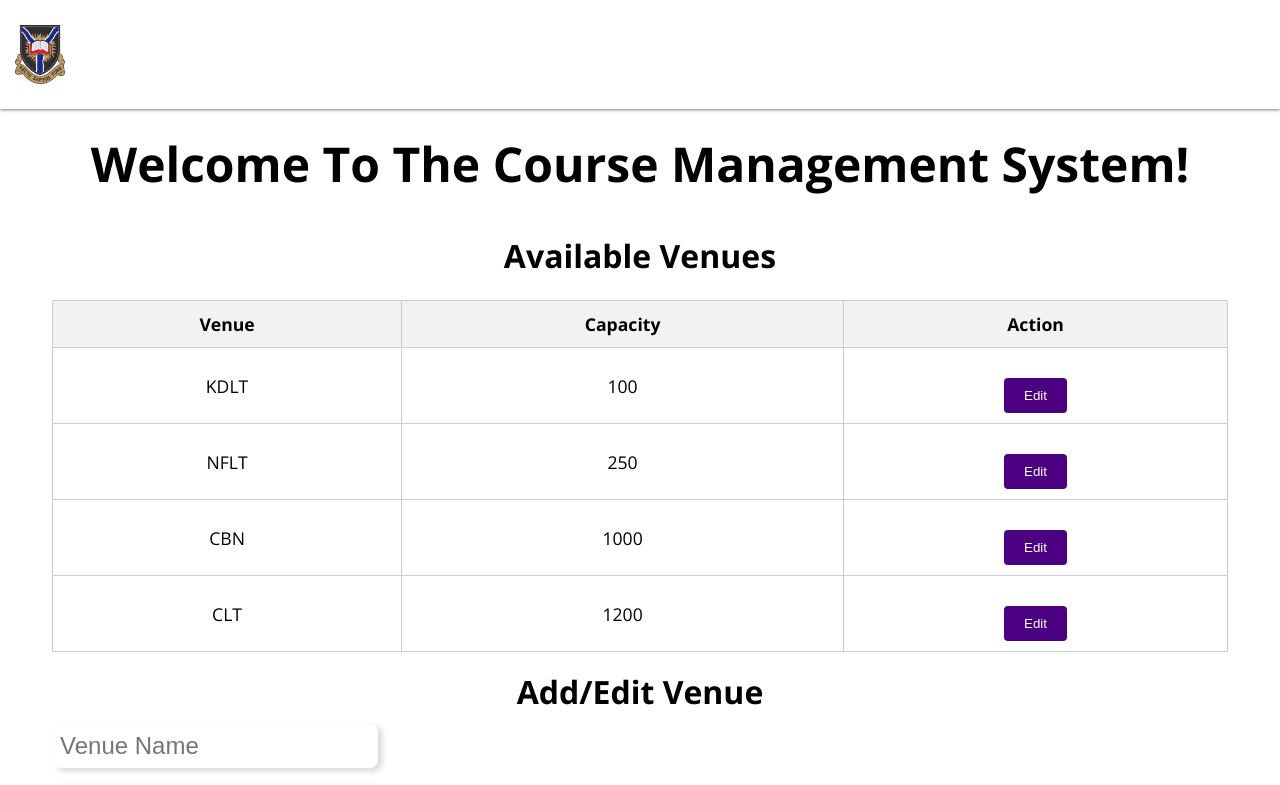
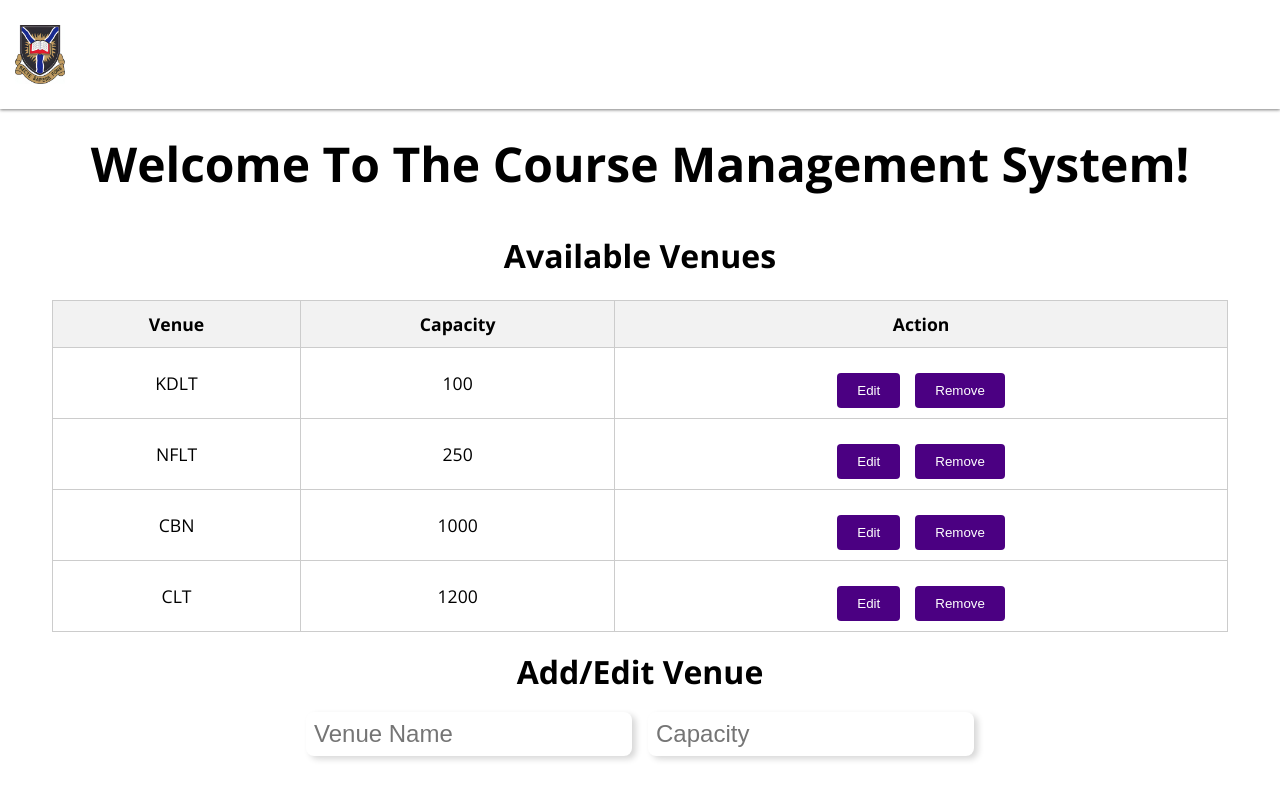
Before and after one commit to devLipeunim/cms-ui, a React (Vite) app: page / in a window 1280 px wide. Shown: the top 785 px of the page. Built offline with nearby package versions, Linux system fonts and the light colour scheme.

Commit message:
New Styling

```diff
--- a/src/index.css
+++ b/src/index.css
@@ -113,7 +113,7 @@ h3 {
 }
 
 button {
-  margin-top: 20px;
+  margin-top: 15px;
   padding: 10px 20px;
   background-color: indigo;
   color: white;
@@ -128,9 +128,10 @@ button:hover {
 
 .aButton{
   display: flex;
+  flex-wrap: wrap;
   justify-content: center;
   align-items: center;
-  gap: 20px;
+  gap: 15px;
 }
 
 
@@ -215,6 +216,15 @@ input {
 .delete-button:focus {
   background-color: #e55353;
   color: #fff;
+}
+
+.courseForm{
+  margin-top: 1rem;
+  display: flex;
+  flex-wrap: wrap;
+  justify-content: center;
+  align-items: center;
+  gap: 1rem;
 }
 
 /* CSS for table */
--- a/src/updated .jsx
+++ b/src/updated .jsx
@@ -103,6 +103,12 @@ const Updated = () => {
     setEditIndex(index);
     const { name, capacity } = venues[index];
     setNewVenue({ name, capacity });
+  };
+
+  const handleVenueRemove = (index) => {
+    const updatedVenues = [...venues];
+    updatedVenues.splice(index, 1);
+    setVenues(updatedVenues);
   };
 
   const updateVenue = () => {
@@ -227,7 +233,12 @@ const Updated = () => {
                     {venue.capacity}
                   </td>
                   <td style={{ padding: "10px", border: "1px solid #ccc" }}>
+                    <div className="aButton">
                       <button onClick={() => editVenue(index)}>Edit</button>
+                      <button onClick={() => handleVenueRemove(index)}>
+                        Remove
+                      </button>
+                    </div>
                   </td>
                 </tr>
               ))}
@@ -237,6 +248,7 @@ const Updated = () => {
       )}
       <div className="addVenues">
         <h3>Add/Edit Venue</h3>
+        <div className="courseForm">
           <input
             type="text"
             placeholder="Venue Name"
@@ -251,6 +263,8 @@ const Updated = () => {
               setNewVenue({ ...newVenue, capacity: parseInt(e.target.value) })
             }
           />
+        </div>
+
         {editIndex !== -1 ? (
           <button onClick={updateVenue}>Update Venue</button>
         ) : (
@@ -260,6 +274,7 @@ const Updated = () => {
       <h3>Add Course</h3>
       {courseData.map((course, index) => (
         <div key={index}>
+          <div className="courseForm">
             <input
               type="text"
               placeholder="Course"
@@ -306,6 +321,7 @@ const Updated = () => {
                 handleCourseChange(index, "capacity", parseInt(e.target.value))
               }
             />
+          </div>
           <button onClick={() => removeCourse(index)}>Remove</button>
         </div>
       ))}
```
Lines whose indentation alone changed are shown as unchanged.
